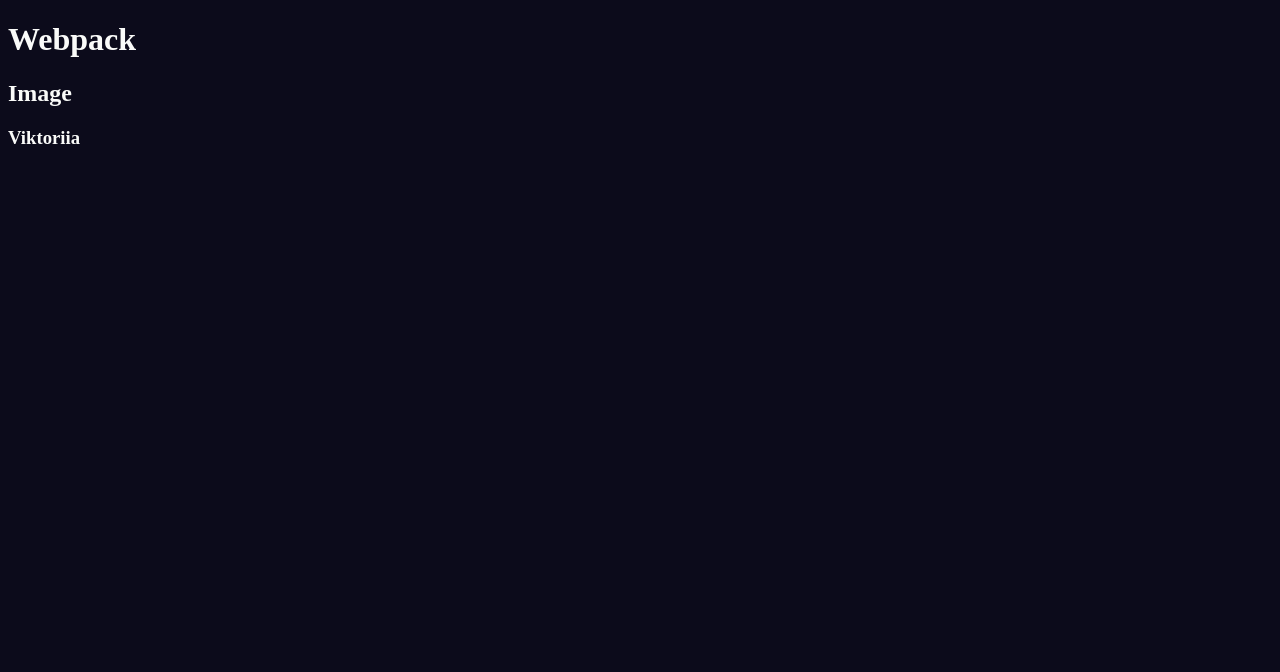
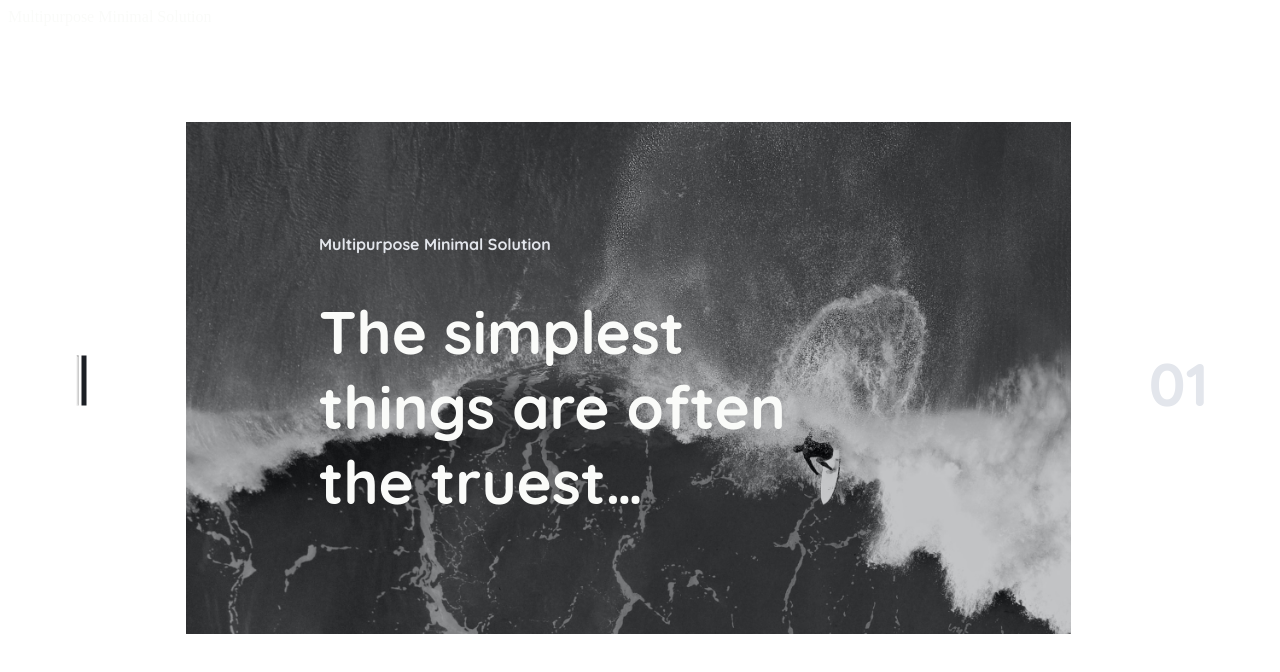
Before and after one commit to gviktoriia/Cube, a website built with webpack: page src/index.html in a window 1280 px wide. Built offline with nearby package versions, Linux system fonts and the light colour scheme.

Commit message:
first page is ready

```diff
--- a/src/index.html
+++ b/src/index.html
@@ -8,11 +8,17 @@
   </head>
   <body>
     <header>
-      <h1>Webpack</h1>
+      Multipurpose Minimal Solution
     </header>
     <main>
-      <h2>Image</h2>
-      <h3>Viktoriia</h3>
+      <div class="row">
+        <div class="line"><hr></div>
+        <div class="main-block">
+          <p class="small-tip">Multipurpose Minimal Solution</p>
+          <h1 class="main-text">The simplest things are often the truest…</h1>
+        </div>
+        <div class="page">01</div>
+      </div>
     </main>
   </body>
 </html>
--- a/src/index.scss
+++ b/src/index.scss
@@ -1,2 +1,3 @@
 @import 'style/var.scss';
 @import 'style/style.scss';
+@import 'style/fonts.scss';
--- /dev/null
+++ b/src/style/fonts.scss
@@ -0,0 +1,8 @@
+@font-face {
+    font-family: "Quicksand";
+    src: url("./fonts/Quicksand-Bold.ttf") format("truetype"),
+    url("./fonts/Quicksand-Light.ttf"),
+    url("./fonts/Quicksand-Medium.ttf"),
+    url("./fonts/Quicksand-Regular.ttf"),
+    url("./fonts/Quicksand-SemiBold.ttf");
+}
--- a/src/style/style.scss
+++ b/src/style/style.scss
@@ -2,3 +2,56 @@ body {
     background-color: $back;
     color: $text;
 }
+
+.row {
+    display: flex;
+    flex-direction: row;
+}
+
+.main-block {
+    background-image: url("./img/Image.png");
+    backdrop-filter: brightness(0.6);
+    background-size: cover;
+    width: 70%;
+    height: 64vh;
+    margin: auto;
+    margin-top: 12vh;
+    background-repeat: no-repeat;
+}
+
+.main-text {
+    font-family: 'Quicksand';
+    font-weight: bold;
+    font-size: 60px;
+    max-width: 470px;
+    text-align: left;
+    padding-left: 15%;
+}
+
+.small-tip {
+    font-family: 'Quicksand';
+    font-size: '25px';
+    font-style: regular;
+    padding-left: 15%;
+    padding-top: 12vh;
+    color: $tip;
+}
+
+.line {
+    width: 50px;
+    rotate: 90deg;
+    height: 5px;
+    border-width: 0;
+    background-color: $line;
+    margin-top: 44vh;
+    margin-left: 4%;
+}
+
+.page {
+    font-family: 'Quicksand';
+    font-weight: bold;
+    font-size: 60px;
+    color: $page-number;
+    margin-top: 40vh;
+    margin-right: 5%;
+}
--- a/src/style/var.scss
+++ b/src/style/var.scss
@@ -1,2 +1,5 @@
-$back: rgb(12, 11, 27);
+$back: rgb(255, 255, 255);
 $text: rgb(250, 251, 249);
+$tip: #E3E6EC;
+$line: #1C1F25;
+$page-number: #E3E6EC;
```
Also changed, not shown: src/fonts/Quicksand-Bold.ttf (added), src/fonts/Quicksand-Light.ttf (added), src/fonts/Quicksand-Medium.ttf (added), src/fonts/Quicksand-Regular.ttf (added), src/fonts/Quicksand-SemiBold.ttf (added), src/img/Image.png (added), src/img/Opacity.png (added).
